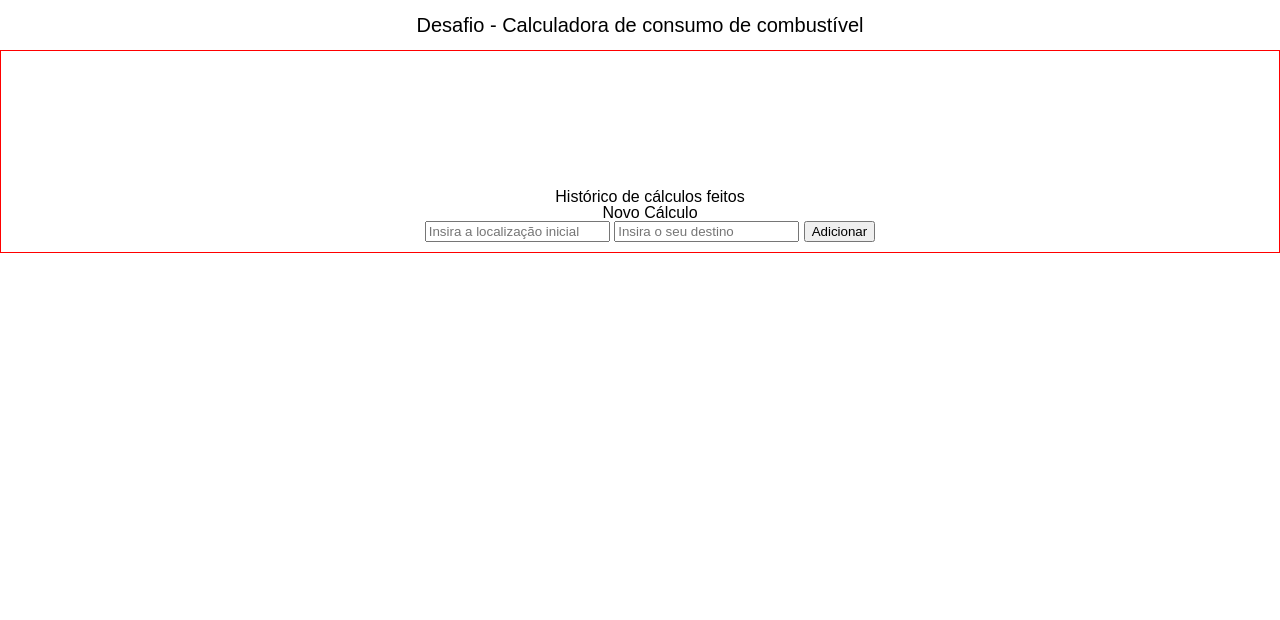
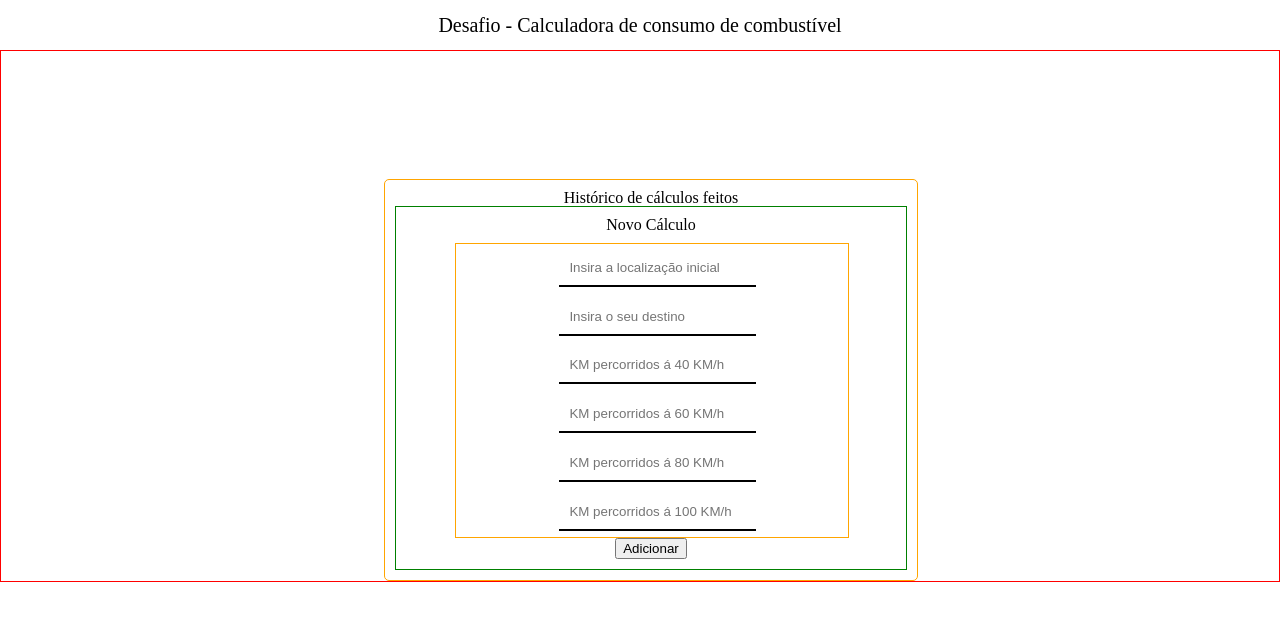
Before and after one commit to MisaelSantana/challenge, a plain HTML site: page frontend/index.html in a window 1280 px wide. Drawn offline with nearby package versions, Linux system fonts and the light colour scheme; no server answers.

Commit message:
create database and adjust form

```diff
--- a/frontend/assets/css/styles.css
+++ b/frontend/assets/css/styles.css
@@ -1,7 +1,7 @@
 body {
     background-image: url(../img/img-background-2OPC.jpg);
     background-position: center;
-    font-family: 'Nunito', sans-serif;
+    /* font-family: 'Nunito', sans-serif; */
     color: white;
     width: auto;
     text-align: center;
@@ -29,6 +29,7 @@ body {
 }
 
 .card {
+    border: solid 1px orange;
     background-color: white;
     color: black;
     max-width: 40%;
@@ -39,6 +40,43 @@ body {
     padding: 10px;
     border-radius: 5px;
     box-shadow: 10px;
-    /* opacity: 50%;
-    filter: brightness(50%); */
 }
+
+.section-inputs {
+    border: 1px solid green;
+    padding: 10px;
+    max-width: 100%;
+    flex-wrap: wrap;
+    align-items: center;
+    justify-content: center;
+}
+
+.section-inputs h1 {
+    margin-bottom: 10px;
+}
+
+.section-inputs-input {
+    border: solid 1px orange;
+    display: flex;
+    flex-wrap: wrap;
+    justify-content: center;
+    max-width: 80%;
+    margin-left: 10%;
+}
+
+.section-inputs-input input {
+    padding: 10px;
+    margin: 3%;
+    border: 0;
+    border-bottom: 2px solid black;
+    transition: border-color 0.2s;
+    transition: all 1s;
+}
+
+.section-inputs-input input:focus {
+    width: auto;
+    top: 100%;
+    right: 100%;
+}
+
+/* ====================================== */
--- a/frontend/index.html
+++ b/frontend/index.html
@@ -13,28 +13,58 @@
         Desafio - Calculadora de consumo de combustível
     </header>
 
-    <!--  -->
+    <!-- Body card -->
     <div class="container">
+
         <div class="card">
             <section>
                 <h1>Histórico de cálculos feitos</h1>
                 <ul id="dados"></ul>
             </section>
-            <section>
+
+            <section class="section-inputs">
                 <h1>Novo Cálculo</h1>
-                <form action="post">
+                <!-- Form with inputs -->
+                <form action="post" class="section-inputs-input">
+                    <div class="">
                         <input type="number"
                         name="partida"
                         placeholder="Insira a localização inicial">
+                    </div>
 
+                    <div class="">
                         <input type="number"
                         name="destino"
                         placeholder="Insira o seu destino">
+                    </div>
 
+                    <div class="">
+                        <input type="number"
+                        name=""
+                        placeholder="KM percorridos á 40 KM/h">
+                    </div>
+
+                    <div class="">
+                        <input type="number"
+                        name=""
+                        placeholder="KM percorridos á 60 KM/h">
+                    </div>
+
+                    <div class="">
+                        <input type="number"
+                        name=""
+                        placeholder="KM percorridos á 80 KM/h">
+                    </div>
+
+                    <div class="">
+                        <input type="number"
+                        name=""
+                        placeholder="KM percorridos á 100 KM/h">
+                    </div>
+                </form>
                 <button type="button"
                     onclick="createData()">
                     Adicionar</button>
-                </form>
             </section>
         </div>
     </div>
@@ -97,7 +127,7 @@
         item.appendChild(deleteButton);
         deleteButton.addEventListener('click', () => {
             deleteData(item);
-        })
+        });
     }
 
     // Function remove items list
```
Also changed, not shown: api/index.js (+11 -0 lines). Lines whose indentation alone changed are shown as unchanged.
